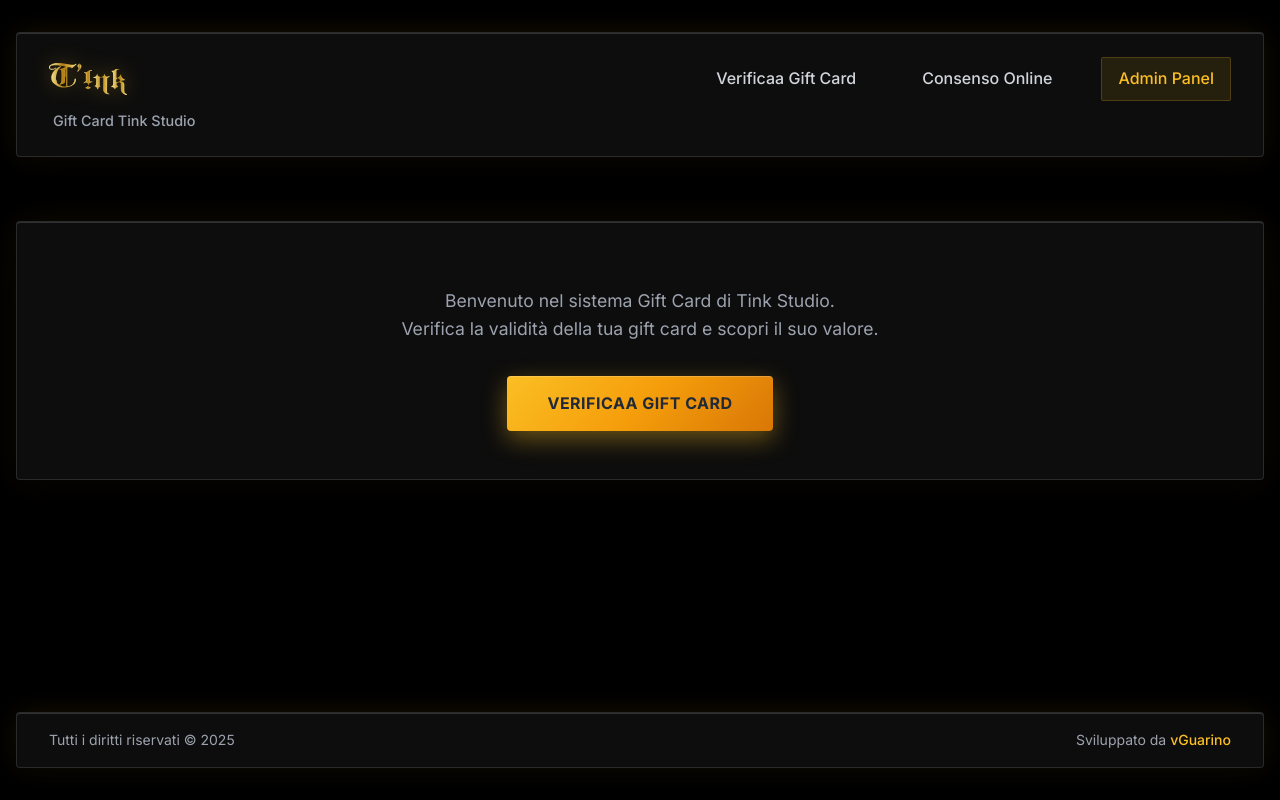
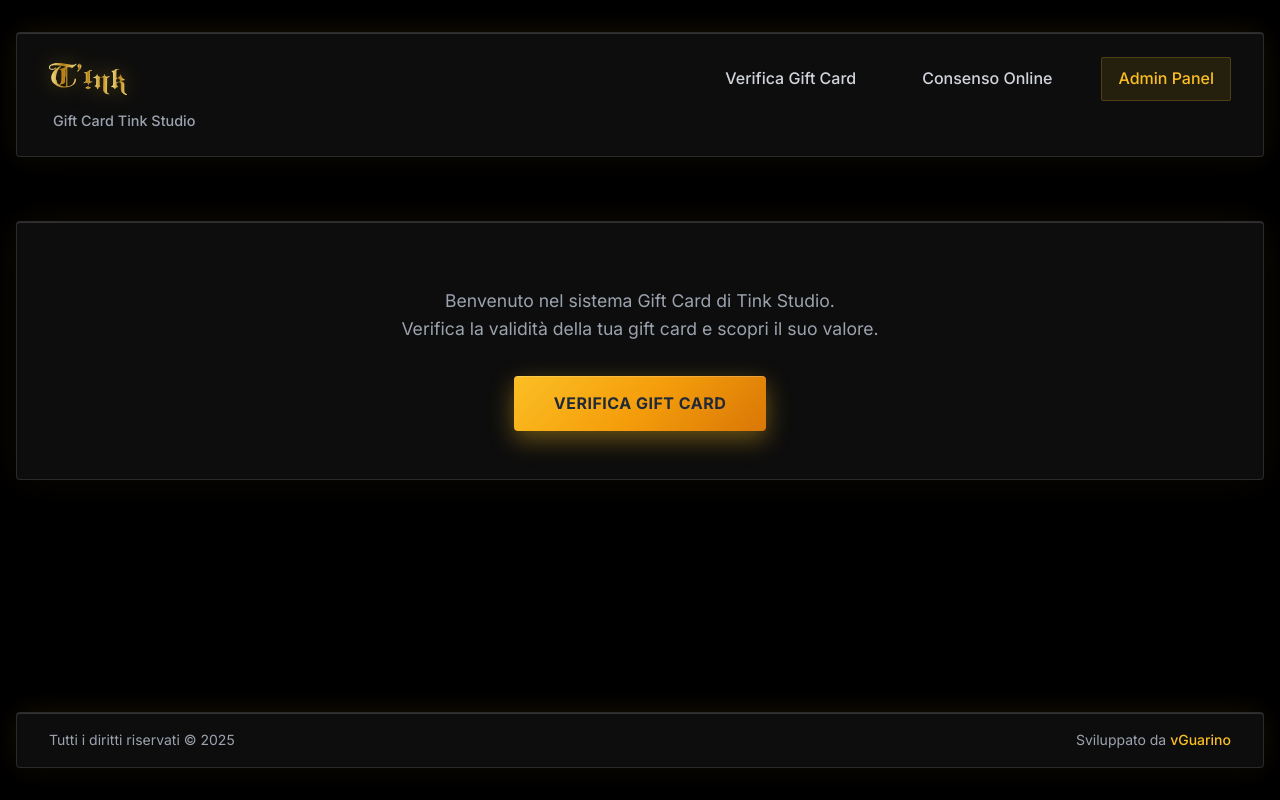
Before and after one commit to iRaxe/TattooStudioUtilities, a React (Vite) app in the folder frontend/: page / in a window 1280 px wide. Built offline with nearby package versions, Linux system fonts and the light colour scheme.

Commit message:
Prova def

```diff
--- a/frontend/src/App.jsx
+++ b/frontend/src/App.jsx
@@ -442,7 +442,7 @@ function Home() {
         <div className="button-container">
           <Link to="/verify" style={{ textDecoration: 'none' }}>
             <Button>
-              Verificaa Gift Card
+              Verifica Gift Card
             </Button>
           </Link>
         </div>
@@ -2729,7 +2729,7 @@ function AppContent() {
           </Link>
           <div className="header-nav-links">
             <Link to="/verify" className="nav-link">
-              Verificaa Gift Card
+              Verifica Gift Card
             </Link>
             <Link to="/consenso" className="nav-link">
               Consenso Online
```
